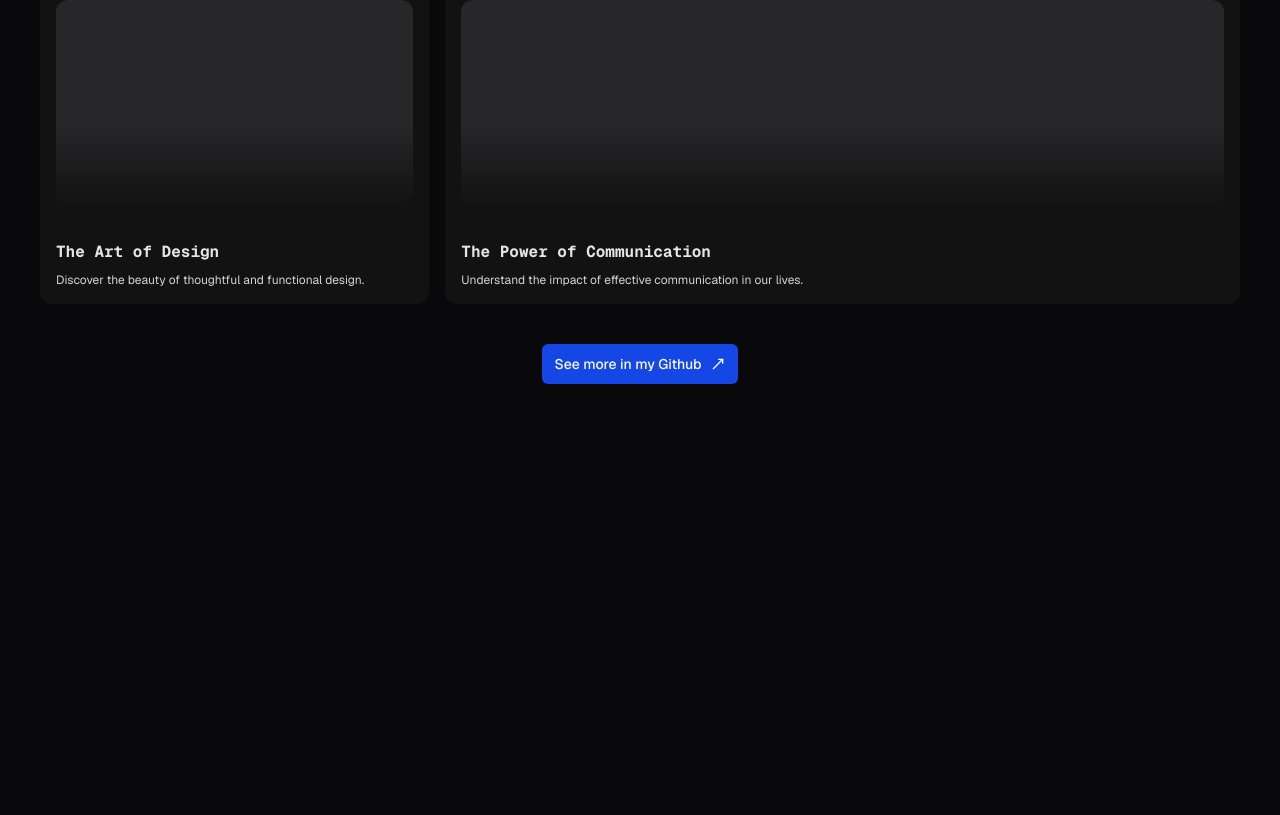
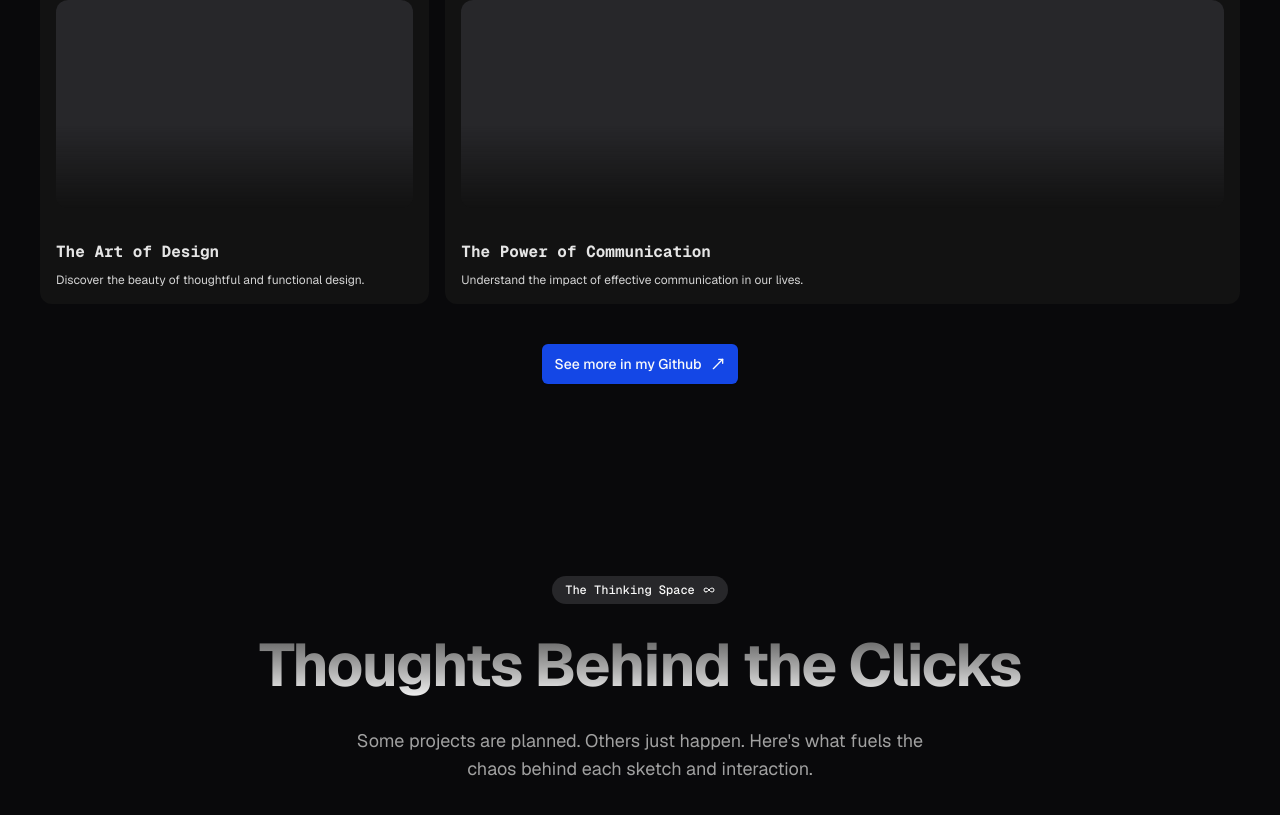
Before and after one commit to LFeli/sketch.ig, a Next.js app: page / in a window 1280 px wide. Shown: the part 1523-2338 px from the top of the page. Before the commit the page ends 2003 px from the top, so only its background shows below. Built offline with nearby package versions, Linux system fonts and the light colour scheme.

Commit message:
:sparkles: feat: integrate Faq component into HomePage for enhanced user support

```diff
--- a/src/app/(app)/(web)/(home)/page.tsx
+++ b/src/app/(app)/(web)/(home)/page.tsx
@@ -1,4 +1,5 @@
 import { CallToAction } from './components/call-to-action'
+import { Faq } from './components/faq'
 import { Features } from './components/features'
 import { Showcase } from './components/show-case'
 
@@ -8,6 +9,7 @@ export default function HomePage() {
       <CallToAction />
       <Features />
       <Showcase />
+      <Faq />
     </main>
   )
 }
```
